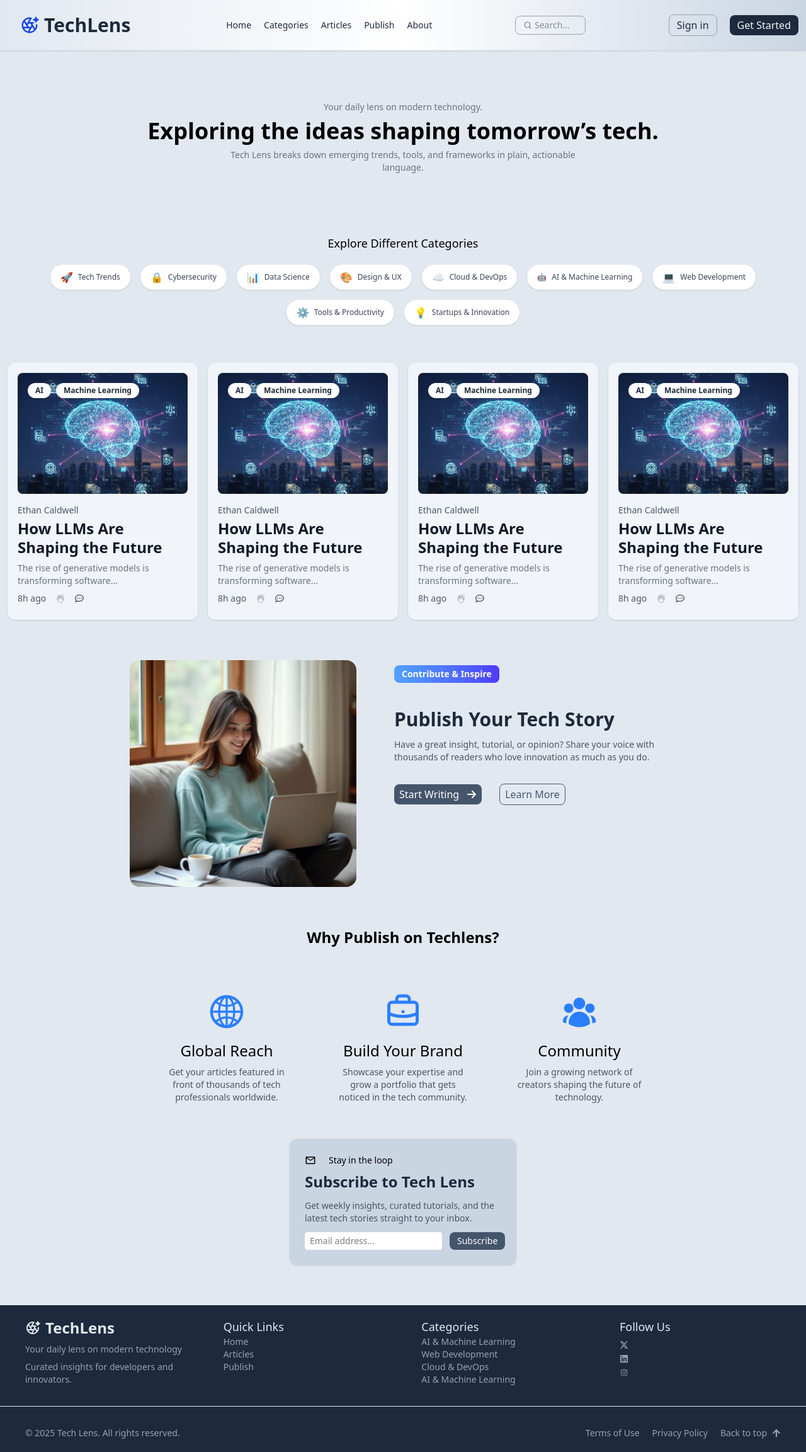
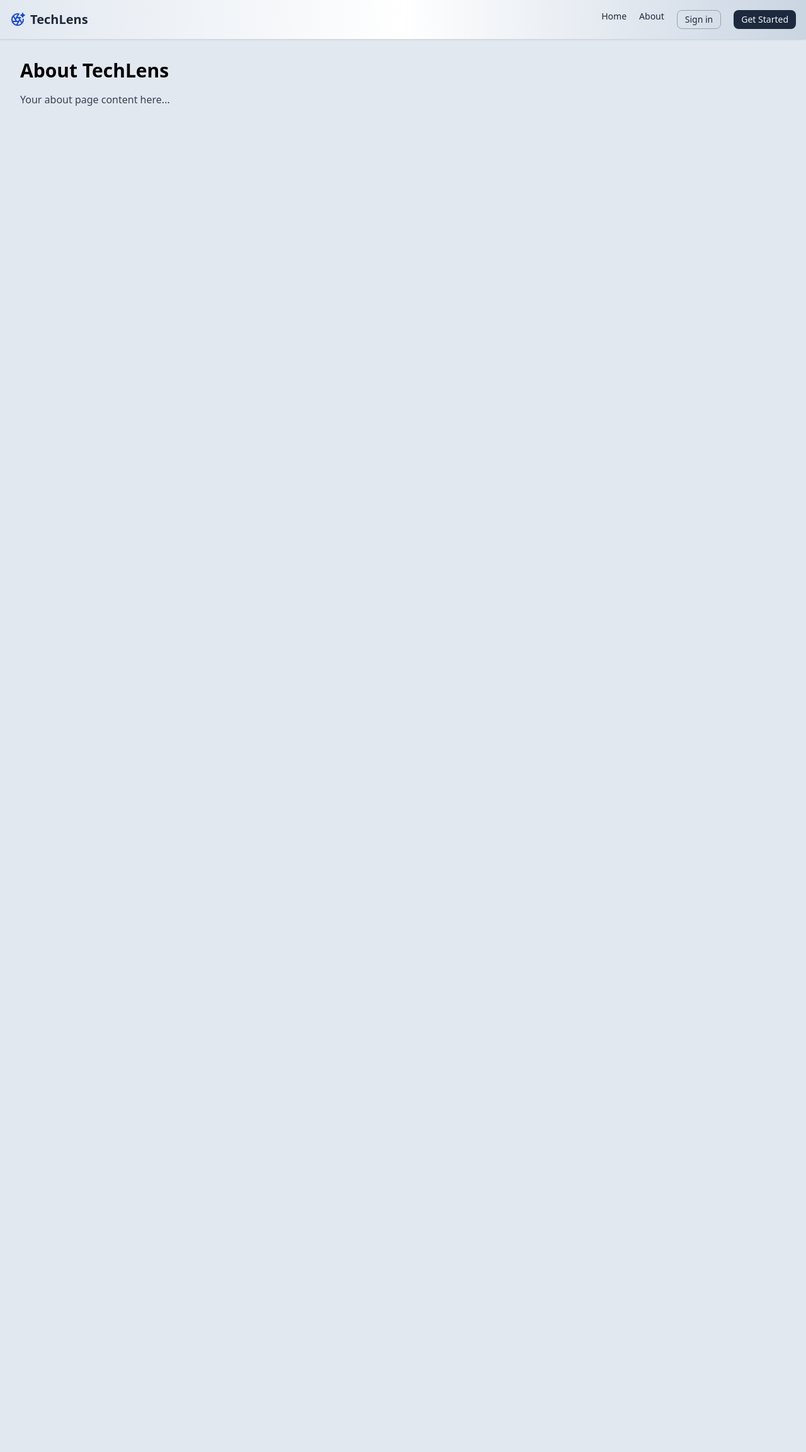
Before and after one commit to juliusmwas/Tech-Lens, a React (Vite) app: page /about in a window 1280 px wide. Shown: the whole page at 63% size. After the commit the page ends 800 px from the top, so only its background shows below. Built offline with nearby package versions, Linux system fonts and the light colour scheme.

Commit message:
Added a navbar with two variants depending on he page

```diff
--- a/src/App.jsx
+++ b/src/App.jsx
@@ -1,20 +1,35 @@
-import Navbar from "./Components/Homepage/Navbar"
-import Hero from "./Components/Homepage/Hero"
-import Categories from "./Components/Homepage/Categories"
-import Articles from "./Components/Homepage/Articles"
-import Publish from "./Components/Homepage/Publish"
-import Footer from "./Components/Homepage/Footer"
+import { BrowserRouter as Router, Routes, Route } from "react-router-dom";
+import Navbar from "./Components/Homepage/Navbar";
+import Hero from "./Components/Homepage/Hero";
+import Categories from "./Components/Homepage/Categories";
+import Articles from "./Components/Homepage/Articles";
+import Publish from "./Components/Homepage/Publish";
+import Footer from "./Components/Homepage/Footer";
+import About from "./Components/Pages/About";
 
 export default function App() {
+  return (
+    <Router>
 
-  return (
-    <>
-      < Navbar/>
-      < Hero/>
-      < Categories/>
-      < Articles/>
-      < Publish/>
-      < Footer/>
-    </>
-  )
+      <Routes>
+        {/* Homepage route */}
+        <Route
+          path="/"
+          element={
+            <>
+            <Navbar />
+              <Hero />
+              <Categories />
+              <Articles />
+              <Publish />
+              <Footer />
+            </>
+          }
+        />
+
+        {/* About page route */}
+        <Route path="/about" element={<About />} />
+      </Routes>
+    </Router>
+  );
 }
--- a/src/Components/Homepage/Footer.jsx
+++ b/src/Components/Homepage/Footer.jsx
@@ -3,6 +3,7 @@ import { FaXTwitter } from "react-icons/fa6";
 import { FaLinkedin } from "react-icons/fa6";
 import { IoLogoInstagram } from "react-icons/io";
 import { RiCameraLensAiLine } from "react-icons/ri";
+import { Link } from "react-router-dom";
 
 
 
@@ -24,19 +25,21 @@ export default function Footer(){
                     <div className="mt-5 mb-5 w-64">
                         <h2 className="text-lg font-medium">Quick Links</h2>
                         <ul className="text-gray-400 text-sm">
-                            <li><a href="">Home</a></li>
-                            <li><a href="">Articles</a></li>
-                            <li><a href="">Publish</a></li>
+                            <li><a href="#home">Home</a></li>
+                            <li><a href="#articles">Articles</a></li>
+                            <li><a href="#publish">Publish</a></li>
+                            <Link to="/about" className="hover:text-primary">About</Link>
+
                         </ul>
                     </div>
 
                     <div className="mt-5 mb-5 w-64">
                         <h2 className="text-lg font-medium">Categories</h2>
                         <ul className="text-gray-400 text-sm">
-                            <li><a href="">AI & Machine Learning</a></li>
-                            <li><a href="">Web Development</a></li>
-                            <li><a href="">Cloud & DevOps</a></li>
-                            <li><a href=""><li><a href="">AI & Machine Learning</a></li></a></li>
+                            <li><a href="#">AI & Machine Learning</a></li>
+                            <li><a href="#">Web Development</a></li>
+                            <li><a href="#">Cloud & DevOps</a></li>
+                            <li><a href="#"><li><a href="">AI & Machine Learning</a></li></a></li>
                         </ul>
                     </div>
 
--- a/src/Components/Homepage/Navbar.jsx
+++ b/src/Components/Homepage/Navbar.jsx
@@ -2,6 +2,8 @@ import { useState, useEffect, useRef } from "react";
 import { IoMenu, IoClose } from "react-icons/io5";
 import { RiCameraLensAiLine } from "react-icons/ri";
 import { CiSearch } from "react-icons/ci";
+import { Link } from "react-router-dom";
+
 
 
 export default function Navbar () {
@@ -45,7 +47,7 @@ export default function Navbar () {
                         <li><a href="#" className="hover:font-medium">Categories</a></li>
                         <li><a href="#articles" className="hover:font-medium">Articles</a></li>
                         <li><a href="#publish" className="hover:font-medium">Publish</a></li>
-                        <li><a href="#" className="hover:font-medium">About</a></li>
+                        <Link to="/about" className="hover:text-primary">About</Link>
 
                     </ul>
                 </div>
@@ -85,7 +87,7 @@ export default function Navbar () {
                 <li><a href="#" className="hover:font-medium">Categories</a></li>
                 <li><a href="#articles" className="hover:font-medium">Articles</a></li>
                 <li><a href="#publish" className="hover:font-medium">Publish</a></li>
-                <li><a href="#" className="hover:font-medium">About</a></li>
+                <Link to="/about" className="hover:text-primary">About</Link>
                 <button className=" px-3 py-1  rounded-lg border w-full border-gray-400 font-normal cursor-pointer">Sign in</button>
                 <button className="bg-white text-slate-800 w-full px-3 py-1 rounded-lg  font-normal cursor-pointer">Get Started</button>
             </ul>
--- /dev/null
+++ b/src/Components/Homepage/NavbarSimple.jsx
@@ -0,0 +1,20 @@
+import { RiCameraLensAiLine } from "react-icons/ri";
+import { Link } from "react-router-dom";
+
+export default function NavbarSimple() {
+  return (
+    <nav className="flex justify-between p-4 shadow-sm items-center bg-gradient-to-r from-slate-200 via-white to-slate-300 text-slate-800">
+      <div className="flex items-center gap-2">
+        <RiCameraLensAiLine className="text-2xl text-blue-700" />
+        <h1 className="font-bold text-xl">TechLens</h1>
+      </div>
+
+      <ul className="flex gap-5 text-sm font-medium">
+        <Link to="/" className="hover:text-blue-700">Home</Link>
+        <Link to="/about" className="hover:text-blue-700">About</Link>
+        <button className=" px-3 py-1 rounded-lg border border-gray-400 font-medium cursor-pointer">Sign in</button>
+        <button className="bg-slate-800 text-slate-100 px-3 py-1 rounded-lg  font-medium cursor-pointer">Get Started</button>
+      </ul>
+    </nav>
+  );
+}
--- a/src/Components/Pages/About.jsx
+++ b/src/Components/Pages/About.jsx
@@ -1,10 +1,15 @@
+import NavbarSimple from "../Homepage/NavbarSimple";
 
 
 
-export default function About(){
-    return(
-        <section id="about">
-            <div>Welcome to the about page</div>
-        </section>
-    );
+export default function About() {
+  return (
+    <>
+      <NavbarSimple />
+      <div className="p-8">
+        <h1 className="text-3xl font-bold mb-4">About TechLens</h1>
+        <p className="text-gray-700">Your about page content here...</p>
+      </div>
+    </>
+  );
 }
```
